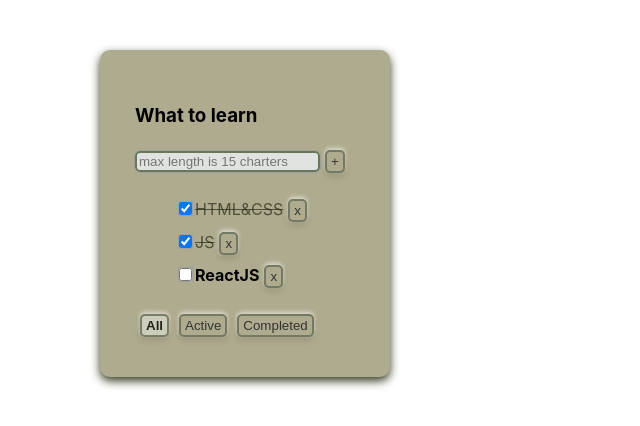
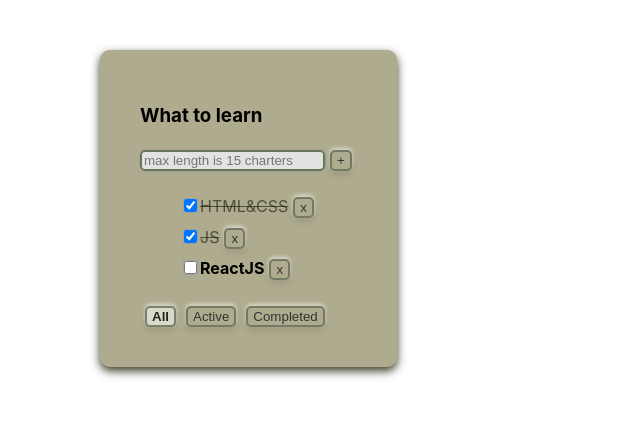
Before and after one commit to kdrenata/todolist, a React (Vite) app: page / in a window 1280 px wide. Shown: the top 426 px of the page, without its empty margins (0-640 px from the left). Built offline with nearby package versions, Linux system fonts and the light colour scheme.

Commit message:
todolist fixed

```diff
--- a/src/App.css
+++ b/src/App.css
@@ -5,6 +5,7 @@
 
 .app > div {
   margin-right: 5px;
+  margin-left: 5px;
 }
 
 #root {
@@ -22,7 +23,7 @@
   box-shadow: 0 4px 6px rgba(0, 0, 0, 0.1), 0 -2px 4px rgba(255, 255, 255, 0.6);
   border-radius: 5px;
   color: #333;
-  padding: 2px 4px;
+  padding: 1px 5px;
   margin: 5px;
   cursor: pointer;
   transition: transform 0.3s, box-shadow 0.3s;
@@ -37,7 +38,7 @@
   }
 }
 .filter-btn-active {
-  background-color: #cdcdbc;
+  background-color: #dadaca;
   color: #23251b;
   font-weight: bold;
   border: 2px solid rgba(105, 113, 92, 0.85);
```
